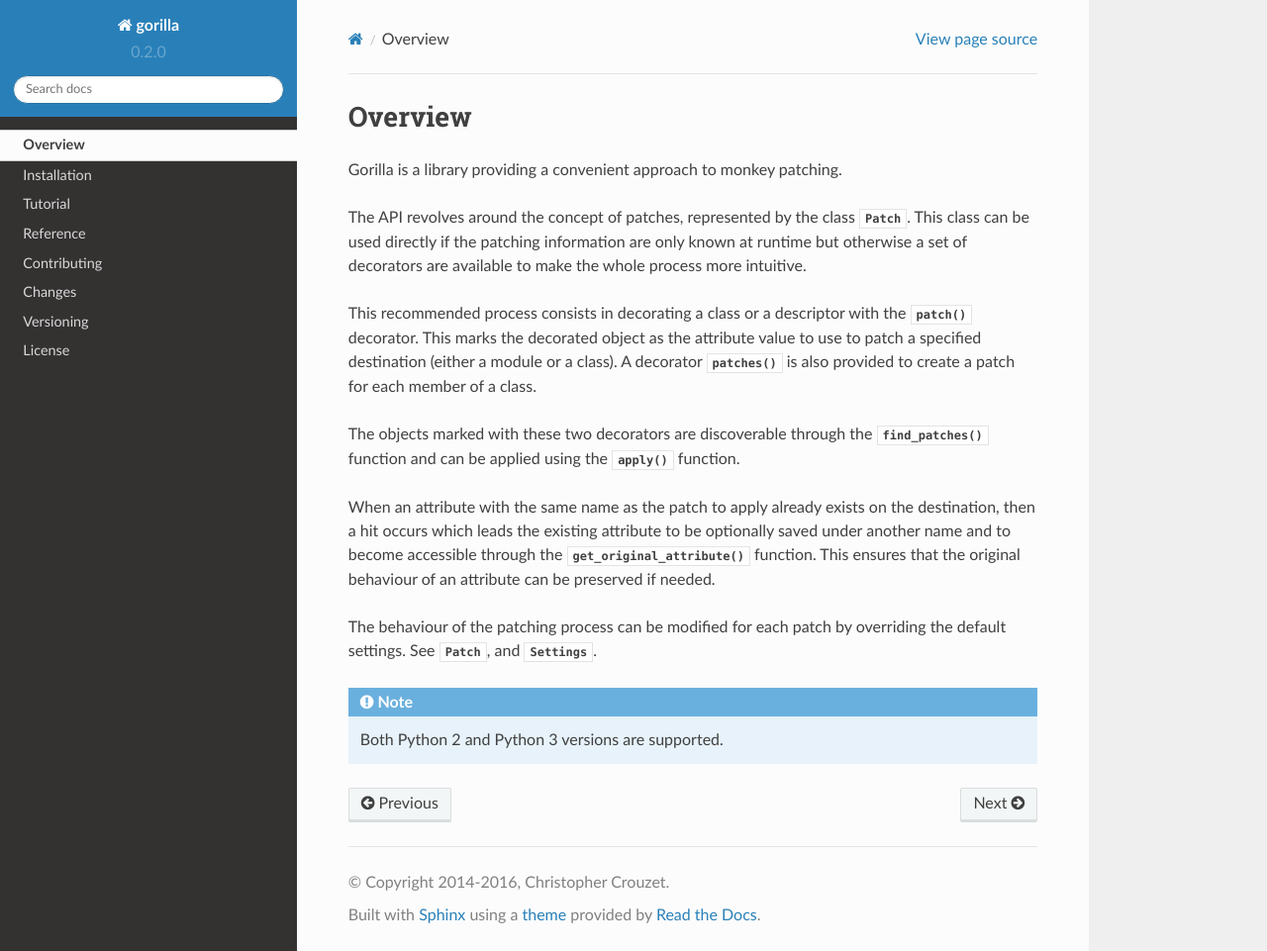
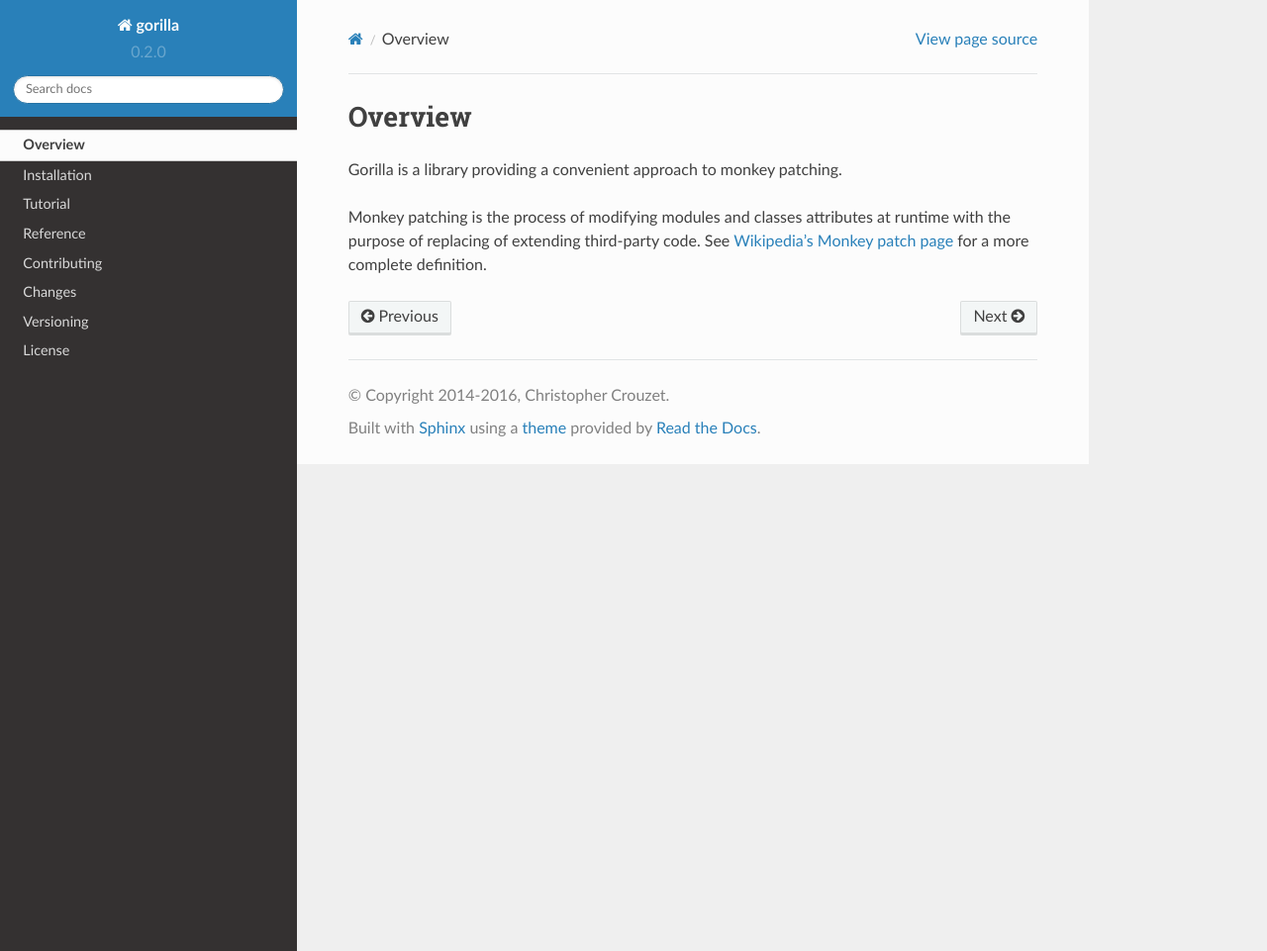
Before and after one commit to christophercrouzet/gorilla, a Sphinx documentation site: the page built from doc/overview.rst, in a window 1280 px wide and 961 px high. Shown: the whole window at 99% size. Built offline with Sphinx 7.4.7 and the Read the Docs theme 2.0.0, drawn with Linux system fonts in a browser that asks for light colours.

Commit message:
Sync the doc's overview with the readme

```diff
--- a/doc/overview.rst
+++ b/doc/overview.rst
@@ -7,30 +7,9 @@ Overview
 
 Gorilla is a library providing a convenient approach to monkey patching.
 
-The API revolves around the concept of patches, represented by the class
-:class:`Patch`. This class can be used directly if the patching information are
-only known at runtime but otherwise a set of decorators are available to make
-the whole process more intuitive.
+Monkey patching is the process of modifying modules and classes attributes at
+runtime with the purpose of replacing of extending third-party code. See
+`Wikipedia's Monkey patch page`_ for a more complete definition.
 
-This recommended process consists in decorating a class or a descriptor with
-the :func:`patch` decorator. This marks the decorated object as the attribute
-value to use to patch a specified destination (either a module or a class). A
-decorator :func:`patches` is also provided to create a patch for each member of
-a class.
 
-The objects marked with these two decorators are discoverable through the
-:func:`find_patches` function and can be applied using the :func:`apply`
-function.
-
-When an attribute with the same name as the patch to apply already exists on
-the destination, then a hit occurs which leads the existing attribute to be
-optionally saved under another name and to become accessible through the
-:func:`get_original_attribute` function. This ensures that the original
-behaviour of an attribute can be preserved if needed.
-
-The behaviour of the patching process can be modified for each patch by
-overriding the default settings. See :class:`Patch`, and :class:`Settings`.
-
-.. note::
-
-   Both Python 2 and Python 3 versions are supported.
+.. _Wikipedia's Monkey patch page: https://en.wikipedia.org/wiki/Monkey_patch
```
